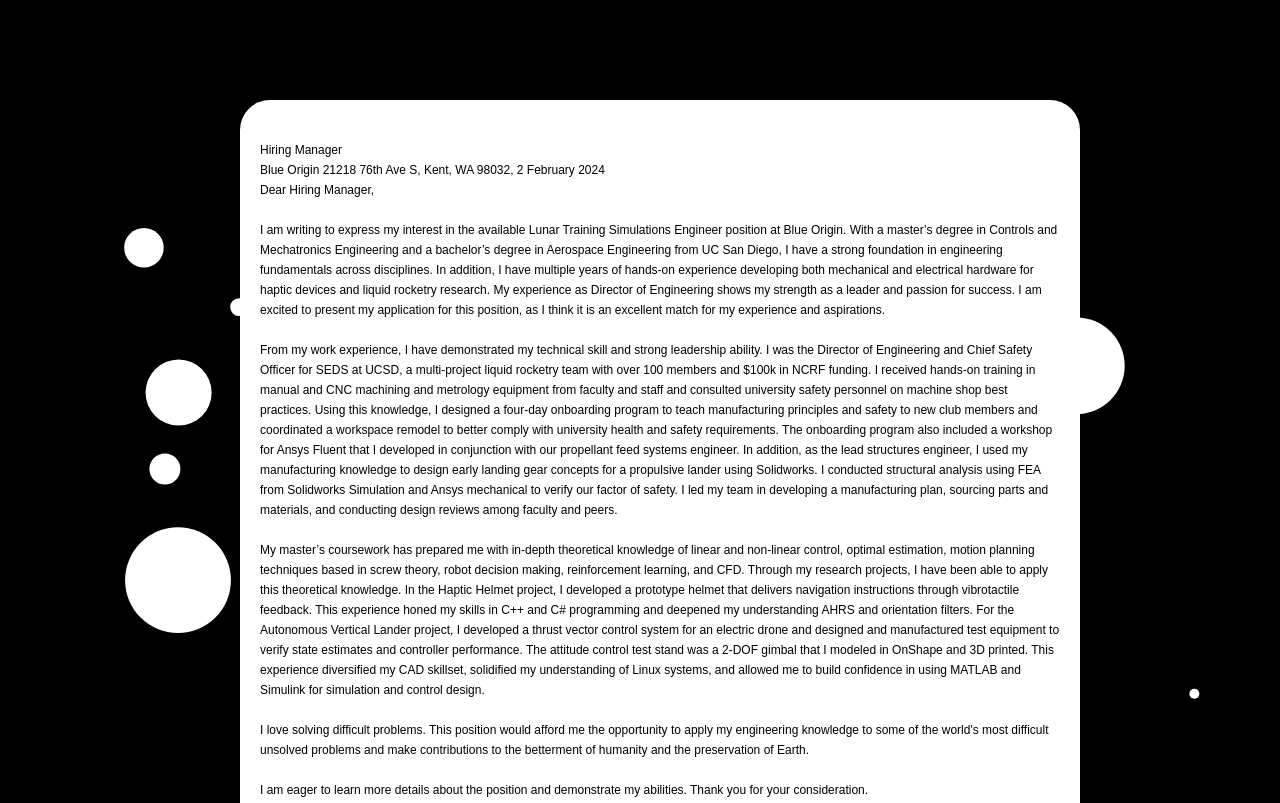
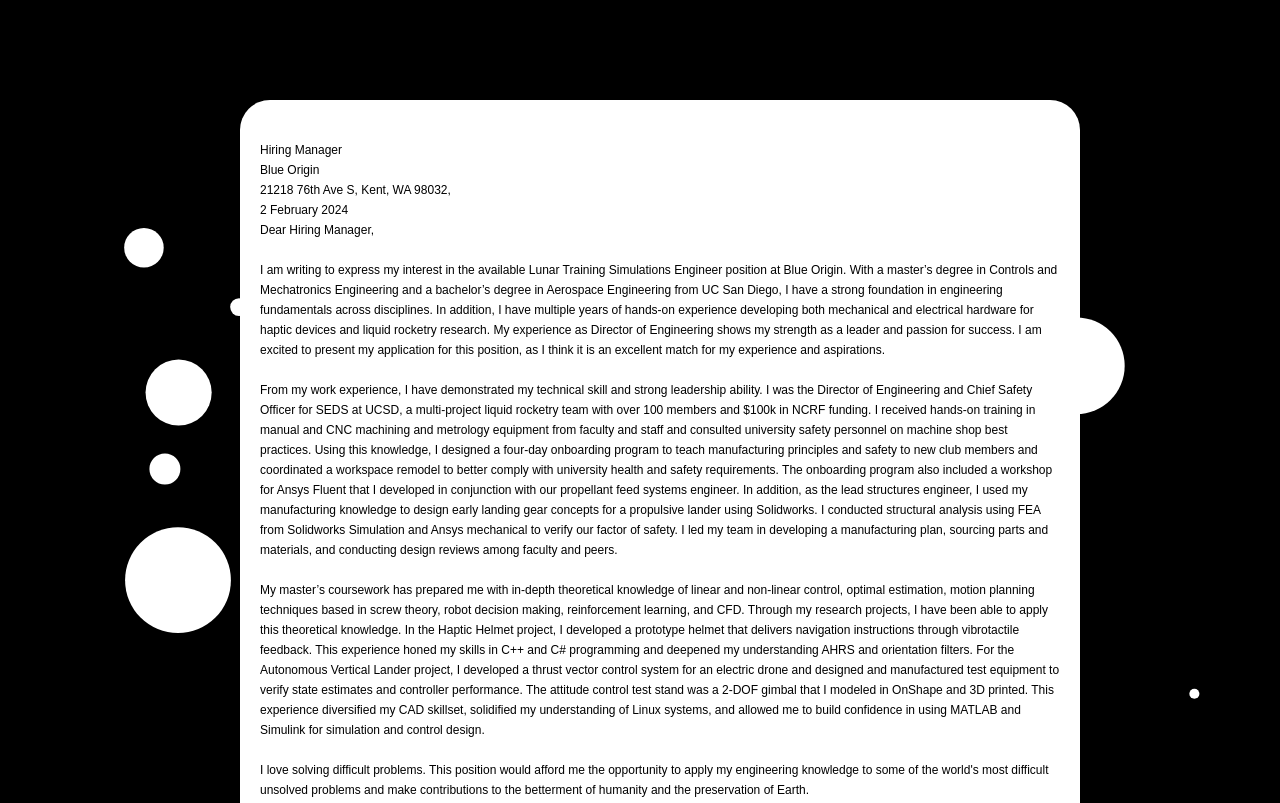
Before and after one commit to jvanhyn/jvanhyn.github.io, a plain HTML site: page index.html in a window 1280 px wide. Shown: the top 803 px of the page. Drawn offline with Linux system fonts and the light colour scheme.

Commit message:
Update index.html

```diff
--- a/index.html
+++ b/index.html
@@ -16,9 +16,9 @@
     <div id="div3">
         <p>
             Hiring Manager <br>
-            Blue Origin
-            21218 76th Ave S, Kent, WA 98032,
-            2 February 2024
+            Blue Origin <br>
+            21218 76th Ave S, Kent, WA 98032, <br>
+            2 February 2024 <br>
         </p>
         <p>
             Dear Hiring Manager,
```
